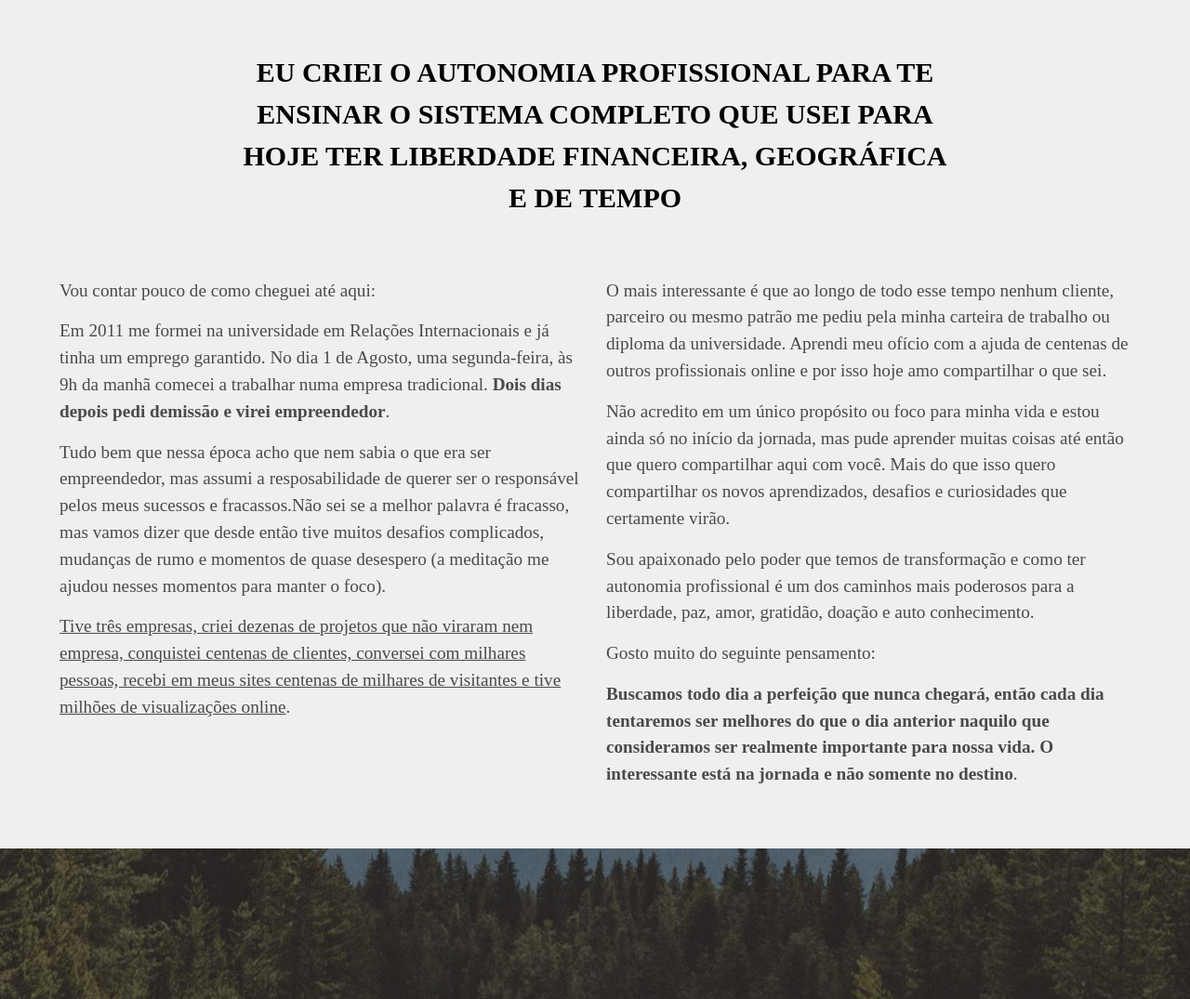
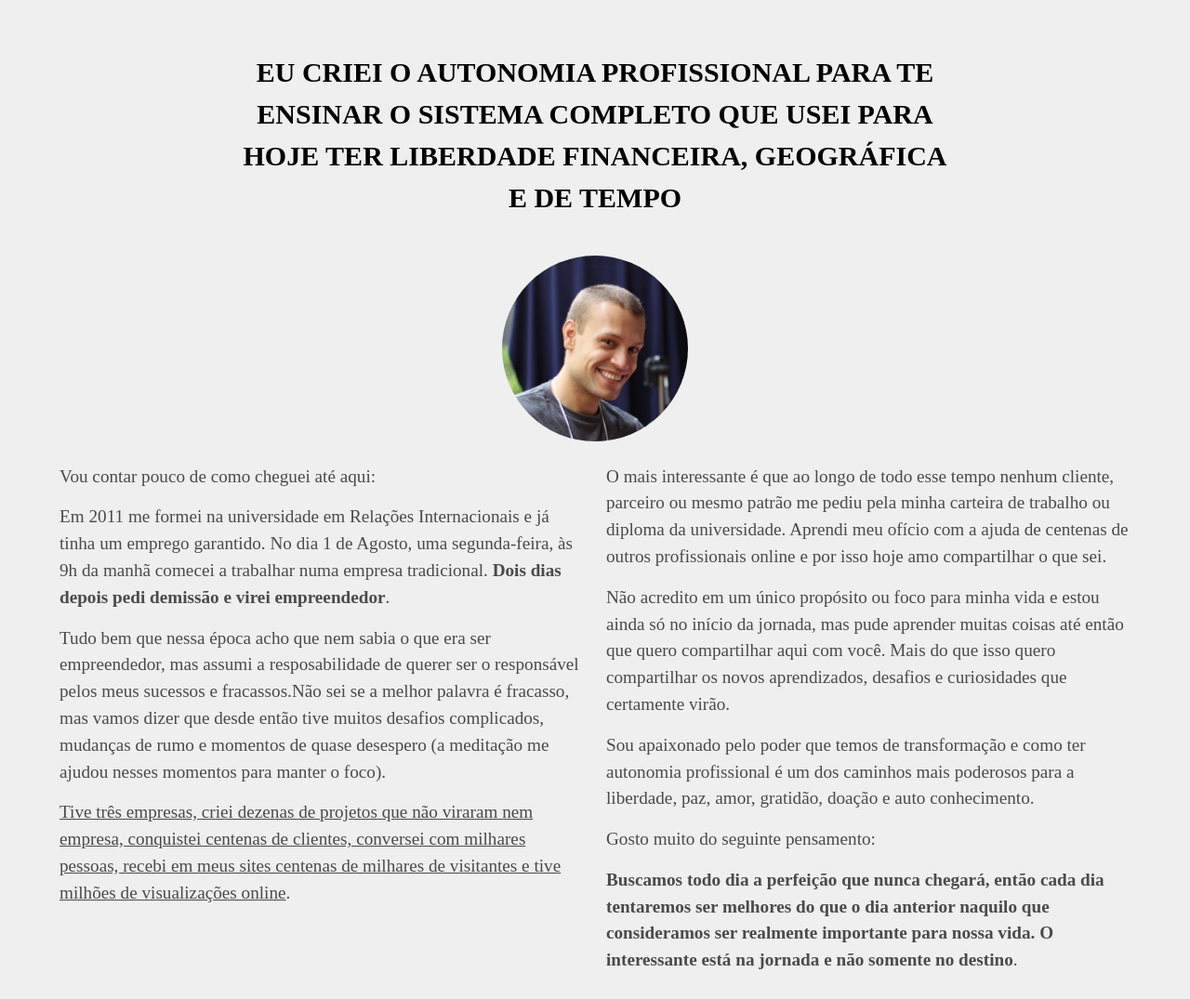
Before and after one commit to andrelug/autonomiaprofissional, a website: page index.html in a window 1280 px wide. Shown: the part 5861-6936 px from the top of the page at 93% size. Drawn offline with nearby package versions, Linux system fonts and the light colour scheme; a web font is replaced by a local one.

Commit message:
Minha imagem

```diff
--- a/index.html
+++ b/index.html
@@ -231,6 +231,9 @@
             <div class="columns is-centered">
                 <div class="column is-two-thirds has-text-centered">
                     <h2>EU CRIEI O AUTONOMIA PROFISSIONAL PARA TE ENSINAR O SISTEMA COMPLETO QUE USEI PARA HOJE TER LIBERDADE FINANCEIRA, GEOGRÁFICA E DE TEMPO</h2>
+                    <figure class="image">
+                        <img class="is-rounded" src="img/perfil2.jpg" alt="Icone 01" style="max-width: 200px;margin: 0 auto;">
+                    </figure>
                 </div>
             </div>
             <div class="columns is-centered">
```
